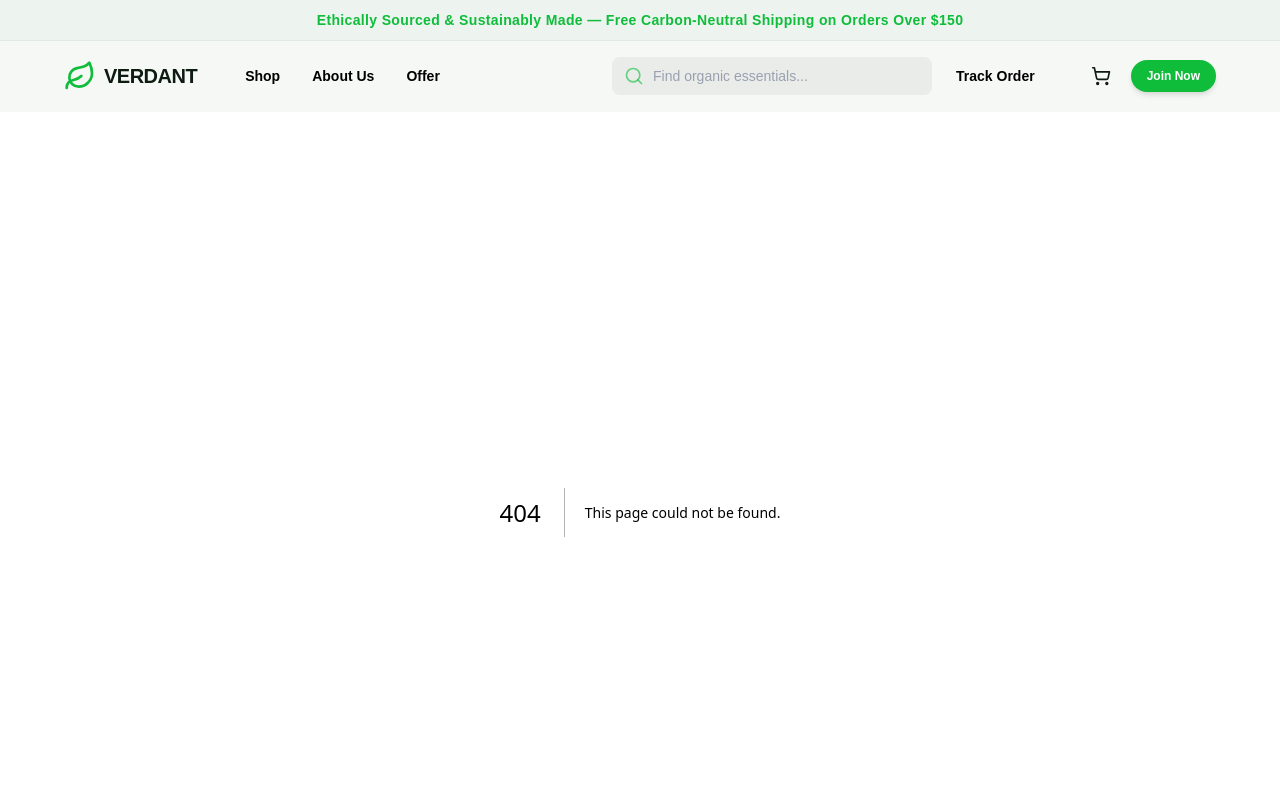
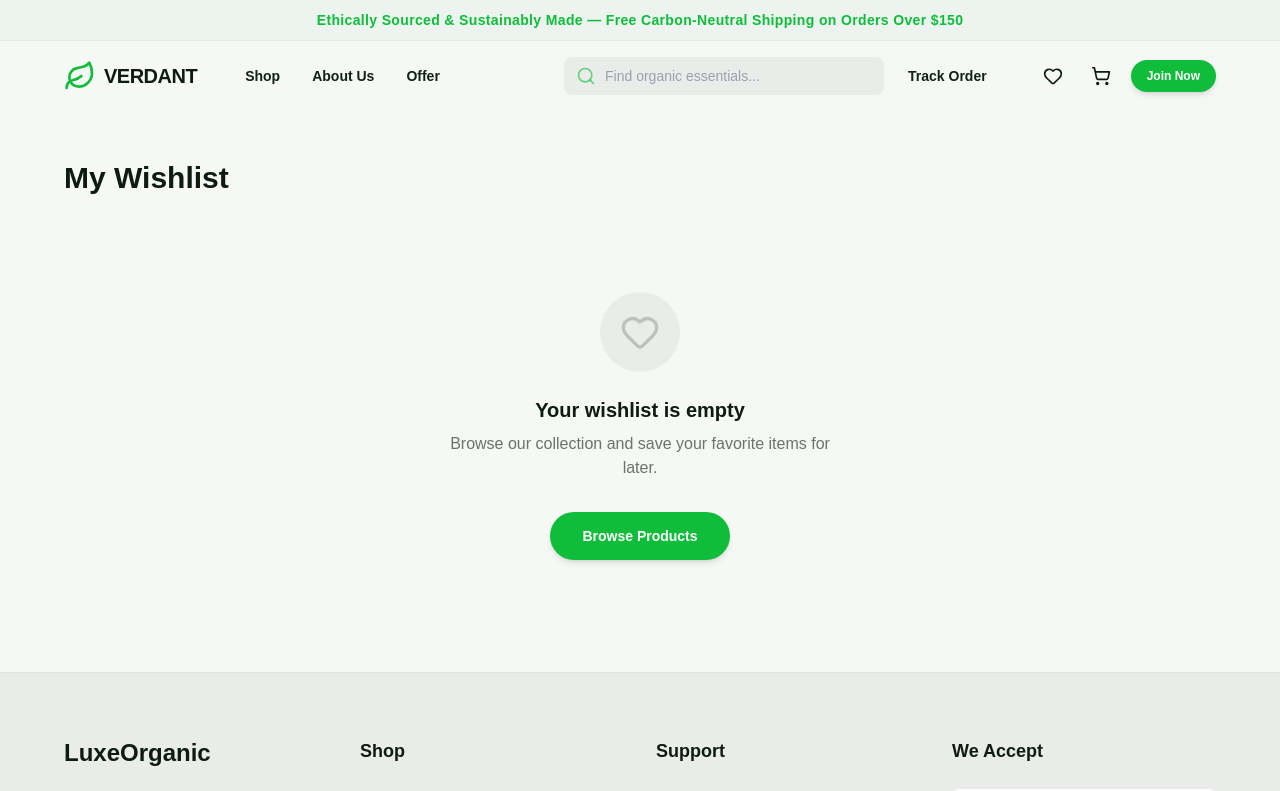
Before and after one commit to baitul1900/e-commerce-next-template, a Next.js app: page /wishlist in a window 1280 px wide. Before the commit this address had no page. Shown: the top 791 px of the page. Built offline with nearby package versions, Linux system fonts and the light colour scheme; grey boxes are pictures that could not be loaded.

Commit message:
whitelist added

```diff
--- a/src/app/layout.jsx
+++ b/src/app/layout.jsx
@@ -5,6 +5,7 @@ import Navbar from "@/components/layout/Navbar";
 import { ToastProvider } from "@/context/ToastContext";
 import Footer from "@/components/layout/Footer";
 import { CartProvider } from "@/context/CartContext";
+import { WishlistProvider } from "@/context/WishlistContext";
 
 const geistSans = Geist({
   variable: "--font-geist-sans",
@@ -31,6 +32,7 @@ export default function RootLayout({
       >
         <ToastProvider>
           <CartProvider>
+            <WishlistProvider>
               <Topbar />
               <Navbar />
 
@@ -38,6 +40,7 @@ export default function RootLayout({
                 {children}
               </main>
               <Footer />
+            </WishlistProvider>
           </CartProvider>
         </ToastProvider>
       </body>
--- /dev/null
+++ b/src/app/wishlist/page.jsx
@@ -0,0 +1,55 @@
+'use client';
+
+import React from 'react';
+import SectionWrapper from '@/components/layout/SectionWrapper';
+import ProductCard from '@/components/home/products/ProductCard';
+import { useWishlist } from '@/context/WishlistContext';
+import Link from 'next/link';
+import Button from '@/components/ui/Button';
+import { Heart } from 'lucide-react';
+
+export default function WishlistPage() {
+    const { wishlistItems, clearWishlist } = useWishlist();
+
+    return (
+        <SectionWrapper className="py-12 min-h-[60vh]">
+            <div className="flex items-center justify-between mb-8">
+                <h1 className="text-3xl font-bold text-forest dark:text-cream">My Wishlist</h1>
+                {wishlistItems.length > 0 && (
+                    <Button
+                        variant="ghost"
+                        onClick={clearWishlist}
+                        className="text-red-500 hover:text-red-700 hover:bg-red-50 dark:hover:bg-red-900/10"
+                    >
+                        Clear Wishlist
+                    </Button>
+                )}
+            </div>
+
+            {wishlistItems.length === 0 ? (
+                <div className="flex flex-col items-center justify-center py-16 text-center">
+                    <div className="w-20 h-20 bg-forest/5 dark:bg-cream/5 rounded-full flex items-center justify-center mb-6">
+                        <Heart className="w-10 h-10 text-forest/20 dark:text-cream/20" />
+                    </div>
+                    <h2 className="text-xl font-semibold text-forest dark:text-cream mb-2">
+                        Your wishlist is empty
+                    </h2>
+                    <p className="text-forest/60 dark:text-cream/60 mb-8 max-w-sm">
+                        Browse our collection and save your favorite items for later.
+                    </p>
+                    <Link href="/products">
+                        <Button variant="primary">
+                            Browse Products
+                        </Button>
+                    </Link>
+                </div>
+            ) : (
+                <div className="grid grid-cols-1 sm:grid-cols-2 lg:grid-cols-4 gap-6">
+                    {wishlistItems.map((product) => (
+                        <ProductCard key={product.id} product={product} />
+                    ))}
+                </div>
+            )}
+        </SectionWrapper>
+    );
+}
--- a/src/components/home/products/ProductCard.jsx
+++ b/src/components/home/products/ProductCard.jsx
@@ -36,11 +36,15 @@ const styles = {
 };
 
 import { useCart } from '@/context/CartContext';
+import { useWishlist } from '@/context/WishlistContext';
 // ... other imports
 
 export default function ProductCard({ product }) {
     const { addToCart } = useCart();
+    const { toggleWishlist, isInWishlist } = useWishlist();
     const { showToast } = useToast();
+
+    const isWishlisted = isInWishlist(product.id);
 
     const handleAddToCart = (e) => {
         e.preventDefault();
@@ -51,7 +55,7 @@ export default function ProductCard({ product }) {
     const handleWishlist = (e) => {
         e.preventDefault();
         e.stopPropagation();
-        console.log('Add to wishlist:', product.name);
+        toggleWishlist(product);
     }
 
     return (
@@ -74,7 +78,7 @@ export default function ProductCard({ product }) {
                         className="bg-white/80 dark:bg-forest/80 backdrop-blur-md w-8 h-8"
                         onClick={handleWishlist}
                     >
-                        <Heart className="w-4 h-4 text-forest dark:text-cream" />
+                        <Heart className={`w-4 h-4 ${isWishlisted ? 'fill-red-500 text-red-500' : 'text-forest dark:text-cream'}`} />
                     </Button>
                 </div>
 
--- a/src/components/layout/Navbar.jsx
+++ b/src/components/layout/Navbar.jsx
@@ -2,13 +2,15 @@
 
 import React, { useState, useEffect } from 'react';
 import Link from 'next/link';
-import { Search, ShoppingCart, User, Menu, X, Leaf } from 'lucide-react';
+import { Search, ShoppingCart, User, Menu, X, Leaf, Heart } from 'lucide-react';
 import SectionWrapper from './SectionWrapper';
 import Button from '../ui/Button';
 import { useCart } from '@/context/CartContext';
+import { useWishlist } from '@/context/WishlistContext';
 
 export default function Navbar() {
     const { cartCount, setIsCartOpen } = useCart();
+    const { wishlistCount } = useWishlist();
     const [isScrolled, setIsScrolled] = useState(false);
     const [isMobileMenuOpen, setIsMobileMenuOpen] = useState(false);
     const [isLoggedIn, setIsLoggedIn] = useState(false);
@@ -81,6 +83,21 @@ export default function Navbar() {
                             </div>
 
                             <div className="flex items-center gap-3">
+                                <Link href="/wishlist">
+                                    <Button
+                                        variant="ghost"
+                                        size="icon"
+                                        className="hidden sm:flex relative group"
+                                    >
+                                        <Heart className="w-5 h-5 text-forest dark:text-cream group-hover:text-red-500 transition-colors" />
+                                        {wishlistCount > 0 && (
+                                            <span className="absolute -top-1 -right-1 bg-red-500 text-white text-[10px] font-bold w-4 h-4 rounded-full flex items-center justify-center">
+                                                {wishlistCount}
+                                            </span>
+                                        )}
+                                    </Button>
+                                </Link>
+
                                 <Link href="/cart">
                                     <Button
                                         variant="ghost"
@@ -163,9 +180,16 @@ export default function Navbar() {
                             </Link>
                         </nav>
                         <div className="flex gap-4 pt-4 mt-4 border-t border-forest/10 dark:border-cream/10">
-                            <Button variant="ghost" className="flex-1" leftIcon={ShoppingCart}>
-                                Cart (0)
-                            </Button>
+                            <Link href="/wishlist" className="flex-1">
+                                <Button variant="ghost" className="w-full" leftIcon={Heart}>
+                                    Wishlist ({wishlistCount})
+                                </Button>
+                            </Link>
+                            <Link href="/cart" className="flex-1">
+                                <Button variant="ghost" className="w-full" leftIcon={ShoppingCart}>
+                                    Cart ({cartCount})
+                                </Button>
+                            </Link>
                             {isLoggedIn ? (
                                 <Button variant="ghost" className="flex-1" leftIcon={User}>
                                     Profile
@@ -184,7 +208,7 @@ export default function Navbar() {
                         </div>
                     </div>
                 </div>
-            </header>
+            </header >
         </>
     );
 }
--- a/src/components/products/ProductInfo.jsx
+++ b/src/components/products/ProductInfo.jsx
@@ -5,10 +5,14 @@ import { Star, ShoppingCart, Heart, Share2, ShieldCheck, Truck, RefreshCw } from
 import Button from '../ui/Button';
 
 import { useCart } from '@/context/CartContext';
+import { useWishlist } from '@/context/WishlistContext';
 
 const ProductInfo = ({ product }) => {
     const [quantity, setQuantity] = useState(1);
     const { addToCart } = useCart();
+    const { toggleWishlist, isInWishlist } = useWishlist();
+
+    const isWishlisted = product ? isInWishlist(product.id) : false;
 
     if (!product) return null;
 
@@ -21,6 +25,16 @@ const ProductInfo = ({ product }) => {
         };
         addToCart(cartItem, quantity);
     };
+
+    const handleWishlist = () => {
+        const wishlistItem = {
+            ...product,
+            id: Number(product.id),
+            name: product.title,
+            image: product.images[0]
+        }
+        toggleWishlist(wishlistItem);
+    }
 
     return (
         <div className="flex flex-col gap-6">
@@ -103,8 +117,13 @@ const ProductInfo = ({ product }) => {
                     Add to Cart
                 </Button>
 
-                <Button variant="outline" size="icon" className="shrink-0">
-                    <Heart className="w-5 h-5" />
+                <Button
+                    variant="outline"
+                    size="icon"
+                    className="shrink-0 group"
+                    onClick={handleWishlist}
+                >
+                    <Heart className={`w-5 h-5 ${isWishlisted ? 'fill-red-500 text-red-500' : 'group-hover:text-red-500 transition-colors'}`} />
                 </Button>
             </div>
 
--- /dev/null
+++ b/src/context/WishlistContext.jsx
@@ -0,0 +1,77 @@
+'use client';
+
+import React, { createContext, useContext, useState, useEffect } from 'react';
+import { useToast } from './ToastContext';
+
+const WishlistContext = createContext();
+
+export const useWishlist = () => useContext(WishlistContext);
+
+export const WishlistProvider = ({ children }) => {
+    const [wishlistItems, setWishlistItems] = useState([]);
+    const { showToast } = useToast();
+
+    // Load wishlist from localStorage on mount
+    useEffect(() => {
+        const savedWishlist = localStorage.getItem('wishlist');
+        if (savedWishlist) {
+            try {
+                setWishlistItems(JSON.parse(savedWishlist));
+            } catch (error) {
+                console.error('Failed to parse wishlist data:', error);
+            }
+        }
+    }, []);
+
+    // Save wishlist to localStorage whenever it changes
+    useEffect(() => {
+        localStorage.setItem('wishlist', JSON.stringify(wishlistItems));
+    }, [wishlistItems]);
+
+    const addToWishlist = (product) => {
+        if (wishlistItems.some(item => item.id === product.id)) {
+            showToast(`${product.name} is already in your wishlist`, 'info');
+            return;
+        }
+        setWishlistItems(prevItems => [...prevItems, product]);
+        showToast(`${product.name} added to wishlist`, 'success');
+    };
+
+    const removeFromWishlist = (productId) => {
+        setWishlistItems(prevItems => prevItems.filter(item => item.id !== productId));
+        showToast('Item removed from wishlist', 'info');
+    };
+
+    const isInWishlist = (productId) => {
+        return wishlistItems.some(item => item.id === productId);
+    };
+
+    const toggleWishlist = (product) => {
+        if (isInWishlist(product.id)) {
+            removeFromWishlist(product.id);
+        } else {
+            addToWishlist(product);
+        }
+    };
+
+    const clearWishlist = () => {
+        setWishlistItems([]);
+        showToast('Wishlist cleared', 'info');
+    };
+
+    const wishlistCount = wishlistItems.length;
+
+    return (
+        <WishlistContext.Provider value={{
+            wishlistItems,
+            addToWishlist,
+            removeFromWishlist,
+            isInWishlist,
+            toggleWishlist,
+            clearWishlist,
+            wishlistCount
+        }}>
+            {children}
+        </WishlistContext.Provider>
+    );
+};
```
Lines whose indentation alone changed are shown as unchanged.
